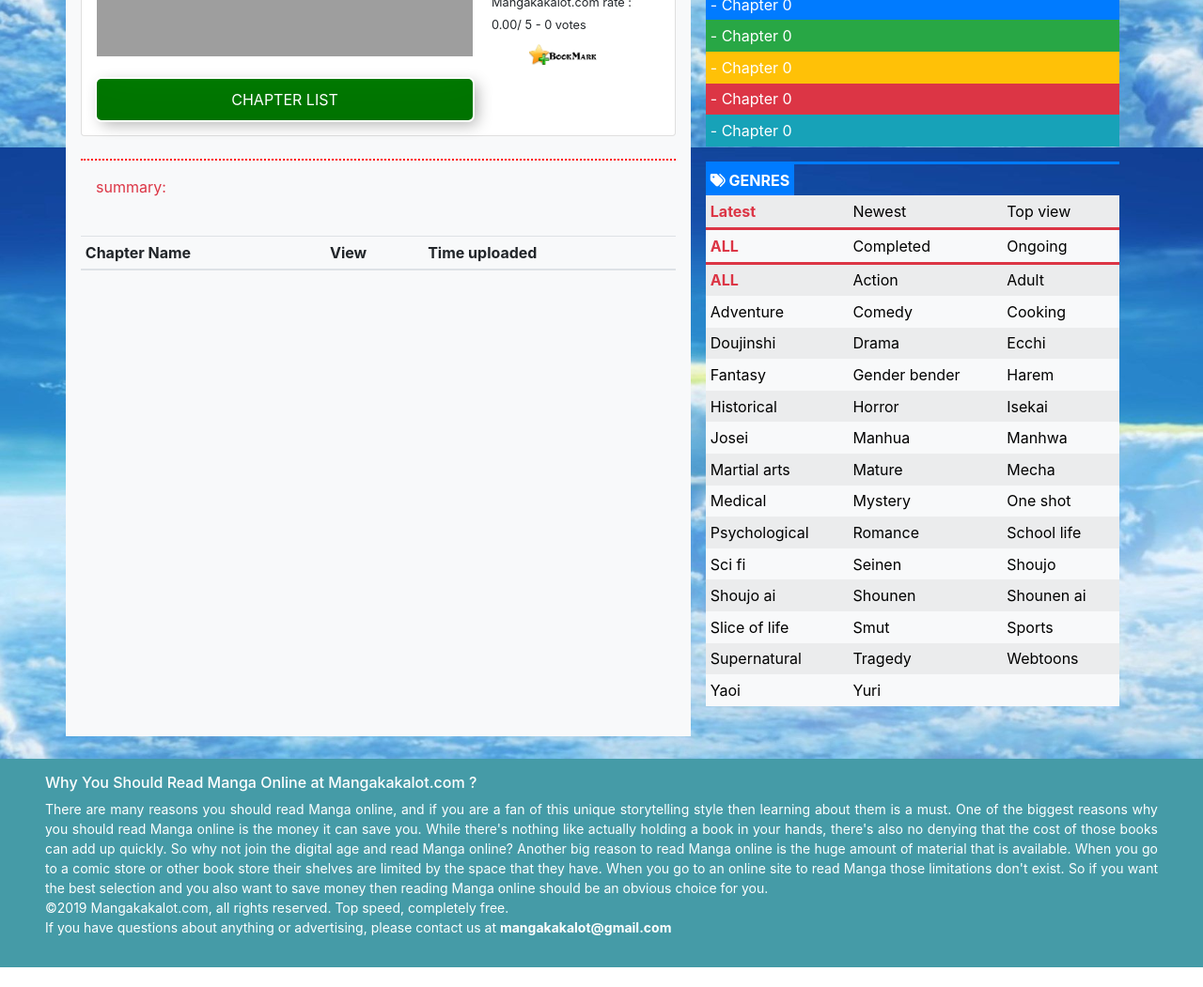
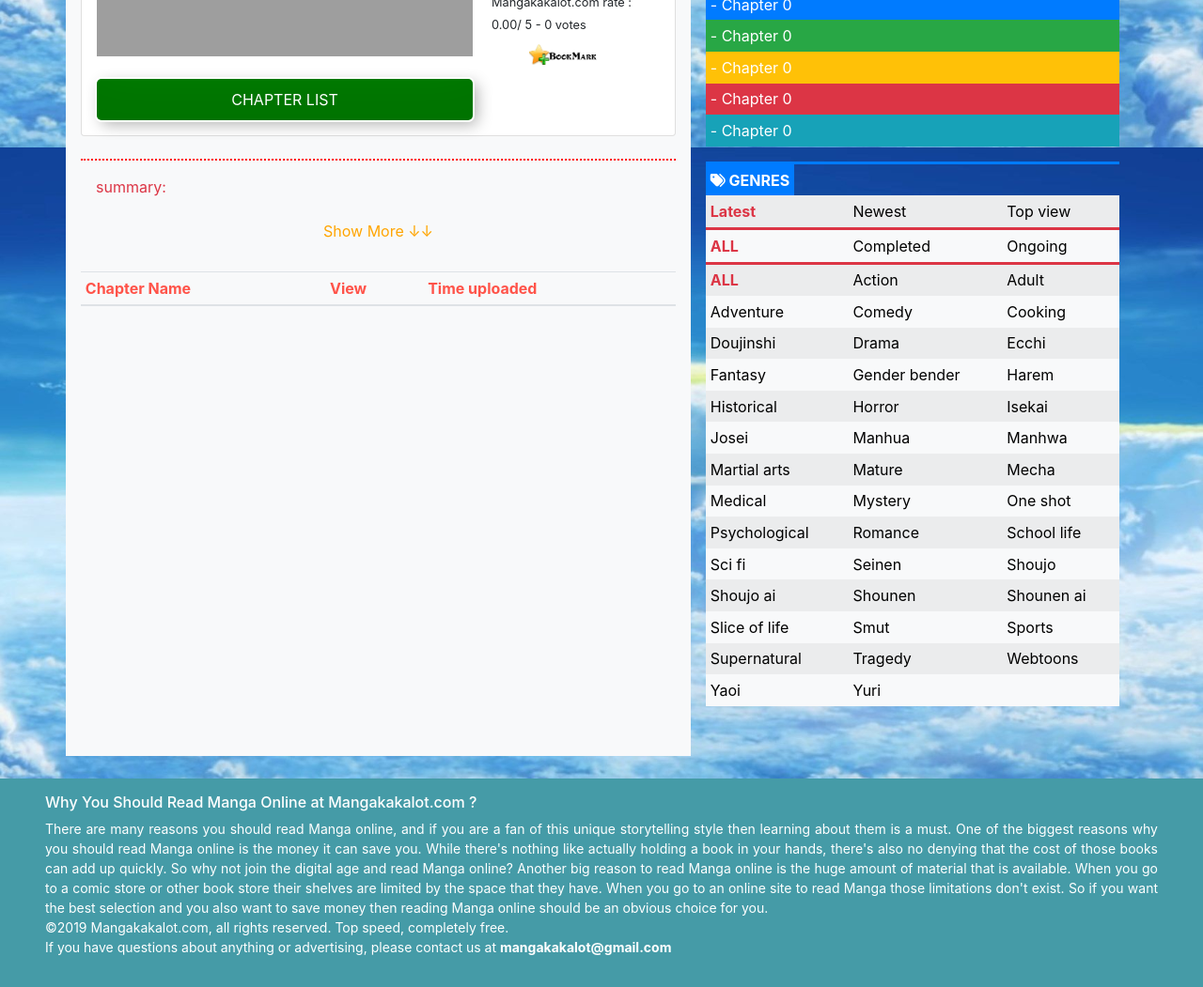
Before and after one commit to ShenLoong99/205CDE-Assignment, a PHP site: page /Mangakakalot/info.php?manga_id=0 in a window 1280 px wide. Shown: the part 643-1694 px from the top of the page at 94% size. Before the commit the page ends 1673 px from the top, so only its background shows below. Run offline with PHP 8.4, Linux system fonts and the light colour scheme; data that the repository does not hold is empty; some libraries are stand-ins or nearby versions; grey boxes are pictures that could not be loaded.

Commit message:
10. PHP backend done 11. bookmark module done 12. history module done 13. viewpages done 14. phpmailer done, get_email done, reset password done 15. info done 16. search modified 17. general / category page modified ** Testing incomplete

```diff
--- a/info.php
+++ b/info.php
@@ -149,7 +149,7 @@
 
             .my-custom-scrollbar {
                 position: relative;
-                height: 300px;
+                height: 500px;
                 overflow: auto;
             }
             .table-wrapper-scroll-y {
@@ -180,6 +180,14 @@
 
             .fa-star:hover {
                 color: green;
+            }
+
+            .visiblediv {
+                display: block;
+            }
+
+            .hiddendiv {
+                display: none;
             }
         </style>
     </head>
@@ -242,15 +250,19 @@
                             }
                             printf('<br><small>Mangakakalot.com rate : %.2f/ 5 - %d votes</small><br>', $rating, $votes);
                             if ($bookmark == false) {echo '<button class="btn btn-default" name="bookmark"><img class="img-responsive bookmark" src="images/theodoi.png" alt="bookmark"></button>';}
-                            else { echo '<small>You already bookmarked this manga!</small>'; };
-                            printf('</form><div class="fb-save" data-uri="http://localhost:8383/Mangakakalot/info.php?manga_id=%d" data-size="small"></div>
+                            else { echo '<small>You already bookmarked this manga!</small></form>'; };
+                            printf('<div class="fb-save" data-uri="http://localhost:8383/Mangakakalot/info.php?manga_id=%d" data-size="small"></div>
                                   <div class="fb-like" data-href="http://localhost:8383/Mangakakalot/info.php?manga_id=%d" data-width="1" data-layout="standard" data-action="like" data-size="small" data-show-faces="true" data-share="true"></div>
                                   </div>
                                   </div>
                                   <hr>', $manga_id, $manga_id);
                             printf('<div class="px-3">
                                         <p class="text-danger">%s summary: </p>
-                                        <p class="text-justify">%s</p>
+                                        <button id="p1" class="btn mx-auto d-block" style="color: orange">Show More &#8595;&#8595;</button>
+                                        <div id="scritta" class="hiddendiv">
+                                            <p class="text-justify">%s</p>
+                                            <button id="p2" class="btn mx-auto d-block" style="color: orange">Show Less &#8593;&#8593;</button>
+                                        </div>
                                     </div><br>
                                     ',
                                 $manga_name,
@@ -259,9 +271,9 @@
                                     <table class="table table-sm chapter">
                                         <thead>
                                             <tr>
-                                                <th scope="col"><a name="chapter-list">Chapter Name</a></th>
-                                                <th scope="col">View</th>
-                                                <th scope="col">Time uploaded</th>
+                                                <th scope="col" style="color: #ff5349;"><a name="chapter-list">Chapter Name</a></th>
+                                                <th scope="col" style="color: #ff5349;">View</th>
+                                                <th scope="col" style="color: #ff5349;">Time uploaded</th>
                                             </tr>
                                         </thead>
                                         <tbody>';
@@ -292,4 +304,22 @@
         </section><br>
         <?php include('component/footer.php') ?>
     </body>
+    <script>
+        function show() {
+           document.getElementById('scritta').className='visiblediv';
+           document.getElementById('p1').className='hiddendiv btn mx-auto';
+           return false;
+        }
+
+        function hide() {
+           document.getElementById('scritta').className='hiddendiv';
+           document.getElementById('p1').className='visiblediv btn mx-auto';
+           return false;
+        }
+
+        var p1 = document.getElementById("p1");
+        p1.onclick = show;
+        var p2 = document.getElementById("p2");
+        p2.onclick = hide;
+    </script>
 </html>
```
